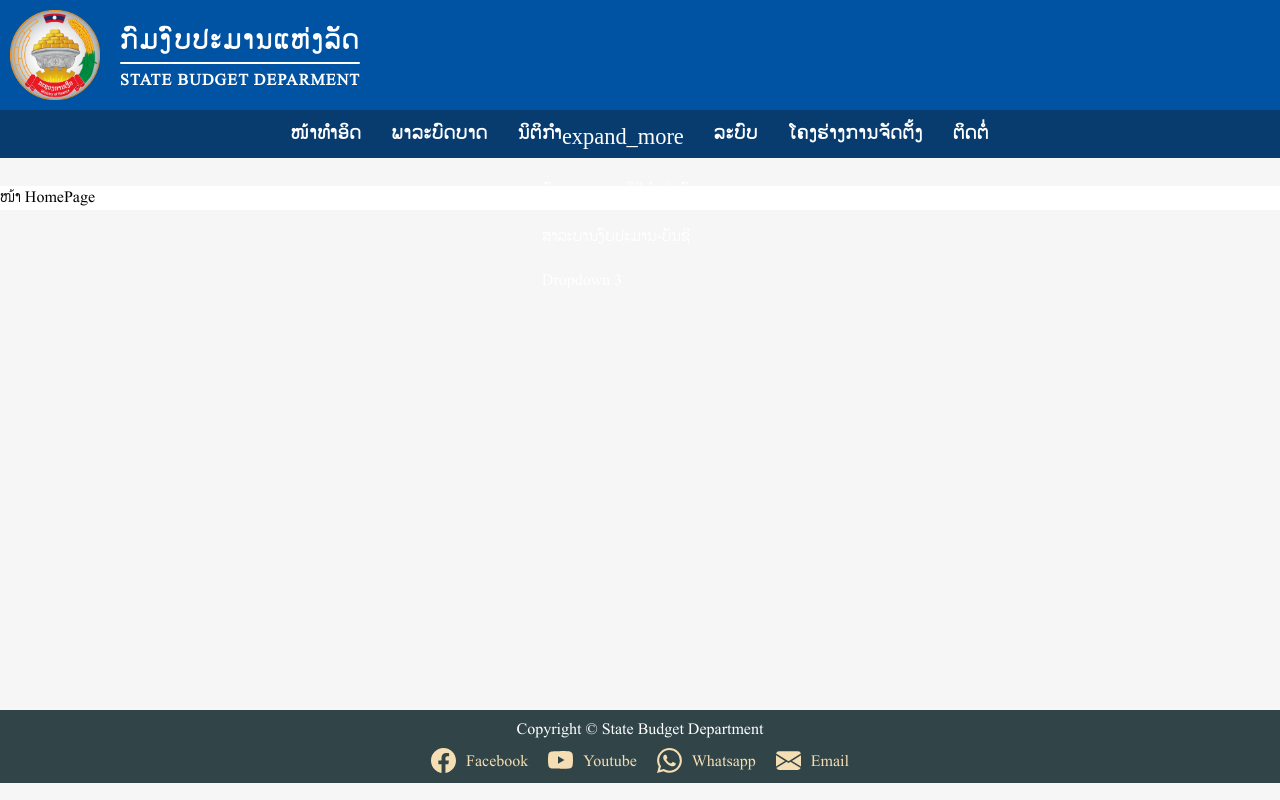
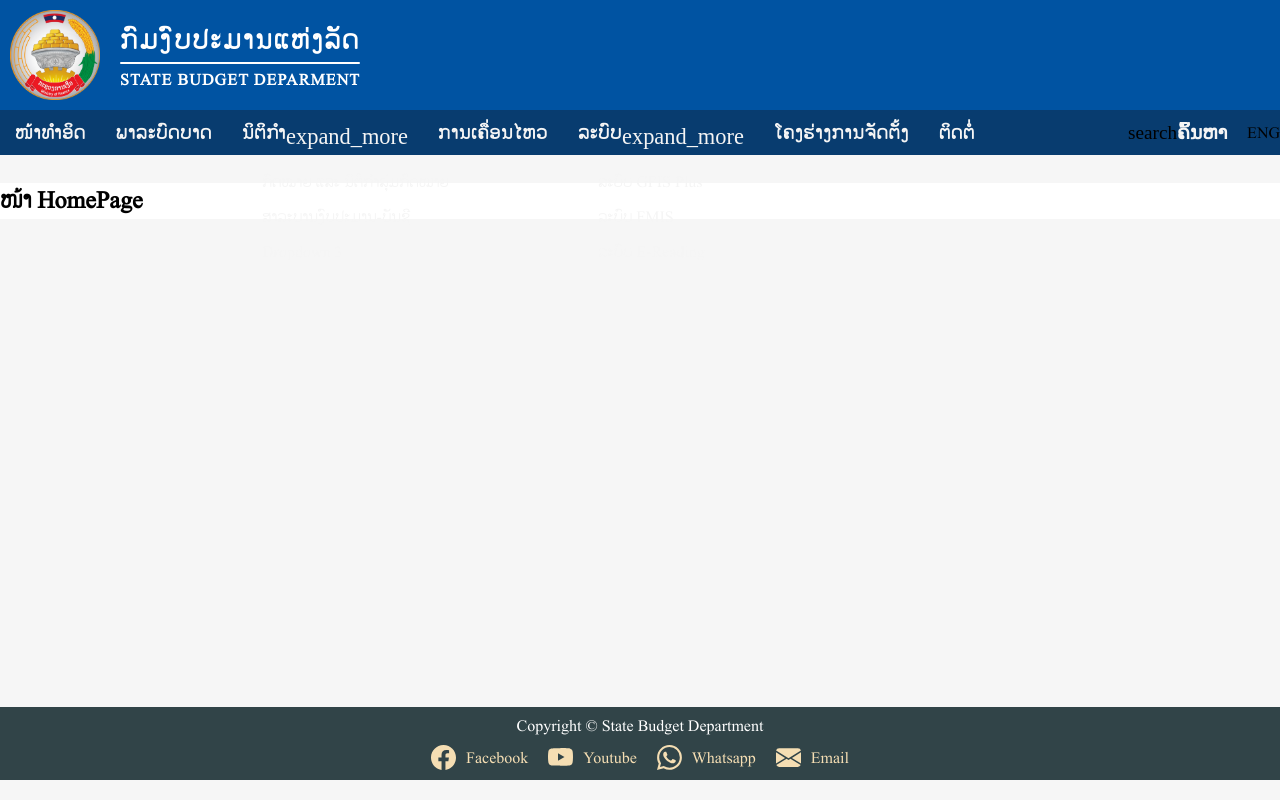
Before and after one commit to LEEVUE/sbd, a Next.js app: page / in a window 1280 px wide. Built offline with nearby package versions, Linux system fonts and the light colour scheme; a web font is replaced by a local one.

Commit message:
Redesign Page Layout and all component

```diff
--- a/app/components/navbar.css
+++ b/app/components/navbar.css
@@ -45,6 +45,14 @@
     nav {
         background-color: #083c6f;
     }
+    menu {
+        display: flex;
+        justify-content: space-between;
+        align-items: center;
+        max-width: 1440px;
+        margin: 0 auto;
+        line-height: 2.2;
+    }
     nav ul {
         display: flex;
         justify-content: center;
@@ -60,67 +68,23 @@
         list-style: none;
     }
     nav li a {
-        padding: 10px 15px;
-        color: white;
+        padding: 2px 15px;
+        color: whitesmoke;
         text-decoration: none;
     }
-    nav a:active {
-        outline: 5px;
-        background-color: brown;
+    .menu > li > a:active, .menu > li > a:focus {
+        outline-width: 2px;
+        outline-offset: -6px;
+        outline-style: outset;
+        outline-color: #38d6fe;
+        min-width: max-content;
     }
-    /* li a i {
-        margin-left: 5px;
-        font-size: 12px;
-        transition: 0.4s;
-    } */
     .menu > li > a:hover {
         background-color: rgba(0, 0, 0, 0.1);
-        color: #fff;
+        color: whitesmoke;
     }
 
-    /* ກຳນົດລູກສອນໝຸນໂອໂຕ້ເວລາ hover */
-    .submenu {
-        position: absolute;
-        display: block;
-        background-color: darkolivegreen;
-        top: 120%;
-        opacity: 0;
-        border-radius: 4px;
-        transition: 0.3s;
-        left: 0;
-        min-width: max-content;
-        visibility: hidden;
-        z-index: 1;
-        box-shadow: 2px 2px 8px 4px rgba(0, 0, 0, 0.1);
-    }
-    .menu li span {
-        margin-left: 5px;
-        transition: 0.3s;
-    }
-    .menu :hover span {
-        transform: rotate(-180deg);
-    }
-    /* ກຳນົດລູກສອນໝຸນໂອໂຕ້ເວລາ hover */
-
-    .submenu li {
-        font-size: 12pt;
-        font-weight: normal;
-        padding: 4px;
-        letter-spacing: 0;
-    }
-    .submenu li a {
-        padding: 7px 10px;
-    }
-    li:hover .submenu {
-        top: 110%;
-        opacity: 1;
-        visibility: visible;
-    }
-    .submenu li a:hover {
-        background-color: rgb(128, 255, 0);
-        border-radius: 4px;
-        width: 100%;
-    }
+    /* ໃສ່ເອັຟເຟັກຂີດເສັ້ນໃຕ້ຕອນເອົາເມົ້າໄປຊີ້ໃສ່ */
     a::after {
         content: "";
         position: absolute;
@@ -140,4 +104,121 @@
         transform: scaleX(1);
         height: 0.2rem;
     }
+
+    /* ກຳນົດເມນູຍ່ອຍ */
+    .submenu {
+        position: absolute;
+        display: block;
+        min-width: max-content;
+        background-color: #004963;
+        top: 120%;
+        opacity: 0;
+        border-radius: 4px;
+        transition: 0.3s;
+        left: 0;
+        visibility: hidden;
+        z-index: 1;
+        box-shadow: 2px 2px 8px 4px rgba(0, 0, 0, 0.1);
+    }
+    .submenu li {
+        font-size: 12pt;
+        font-weight: normal;
+        letter-spacing: 0;
+        width: auto;
+    }
+    .submenu li a {
+        padding: 0px 10px;
+
+    }
+    li:hover .submenu {
+        top: 105%;
+        opacity: 1;
+        visibility: visible;
+    }
+    .submenu li a:hover {
+        background-color: #00344b;
+        color: #F9FBE7;
+        border-radius: 4px;
+        width: 100%;
+    }
+    .submenu li a:active , .submenu li a:focus {
+        outline-width: 2px;
+        outline-offset: -6px;
+        outline-style: outset;
+        outline-color: #38d6fe;
+        width: 100%;
+    }
+
+    /* ກຳນົດລູກສອນໝຸນ rolate ເວລາ hover */
+    .menu li span {
+        margin-left: 5px;
+        transition: all 0.3s ease-in-out;
+    }
+    .menu :hover span {
+        transform: rotate(-180deg);
+    }
+
+    /* ປັບປຸ່ມຄົ້ນຫາເອກະສານ */
+    .search-box {
+        display: flex;
+        justify-content: space-around;
+        border-radius: 0px;
+        align-items: center;
+        color: whitesmoke;
+        transition: background-color 0.2s ease-in-out;
+        padding-left: 10px;
+    }
+    .search-box:hover #search-field {
+        cursor: pointer;
+    }
+    #icon-search {
+        transition-duration: 0.2s;
+        transition-timing-function: ease-in-out;
+    }
+    .search-box span {
+        font-size: 30px;
+    }
+    .search-box #search-field::placeholder {
+        color: whitesmoke;
+    }
+    .search-box:focus-within {
+        background-color: whitesmoke; /* เปลี่ยนสีพื้นหลังเมื่อคลิก */
+        height: 35px;
+        color: #083c6f;
+    }
+    #search-field {
+        background: transparent;
+        border: none;
+        width: 70px;
+        height: 35px;
+        font-family: "Phetsarath OT";
+        font-size: 14pt;
+        font-weight: bold;
+        transition: 0.2s;
+        transition: width 0.2s ease-in-out;
+    }
+    .search-box:focus-within #search-field {
+        outline: none;
+        width: 250px; /* ขยายความกว้างเมื่อคลิก */
+    }
+    .search-box:focus-within #search-field::placeholder  {
+        color: lightgrey;
+        font-size: 12pt;
+    }
+    #icon-search
+    .search-box:focus-within #icon-search {
+        display: none;
+    }
+    #let-search {
+        display: none;
+        opacity: 1;
+        transform: rotate(0deg);
+        transition: all 0.3s ease;
+        transition-behavior:initial;
+    }
+    .search-box:focus-within #let-search {
+        display: block;
+        opacity: 1;
+        transform: rotate(360deg)
+    }
 }
--- a/app/components/navbar.jsx
+++ b/app/components/navbar.jsx
@@ -5,6 +5,7 @@ export default function Navbar() {
     return(
     <>
         <nav>
+            <menu>
                 <ul className="menu">
                     <li><Link href="/">ໜ້າທຳອິດ</Link></li>
                     <li><Link href="/legal">ພາລະບົດບາດ</Link></li>
@@ -15,10 +16,26 @@ export default function Navbar() {
                             <li><Link href="#">Dropdown 3</Link></li>
                         </ul>
                     </li>
-                <li id="platform"><Link href="">ລະບົບ</Link></li>
+                    <li><Link href="/organization">ການເຄື່ອນໄຫວ</Link></li>
+                    <li id="platform"><Link href="">ລະບົບ<span class="material-symbols-outlined">expand_more</span></Link>
+                        <ul className="submenu">
+                            <li><Link href="https://rtis.gov.la/gfisplus" target="_blank">ລະບົບ GFIS Plus</Link></li>
+                            <li><Link href="#">ລະບົບ FMIS</Link></li>
+                            <li><Link href="#">ລະບົບ E-Reading</Link></li>
+                        </ul>
+                    </li>
                     <li><Link href="/organization">ໂຄງຮ່າງການຈັດຕັ້ງ</Link></li>
                     <li><Link href="">ຕິດຕໍ່</Link></li>
                 </ul>
+                <ul>
+                    <li className="search-box">
+                        <span id="icon-search" class="material-symbols-outlined">search</span>
+                        <input type="search" name="search" id="search-field" placeholder="ຄົ້ນຫາ" />
+                        <span id="let-search" class="material-symbols-outlined">east</span>
+                    </li>
+                    <div>ENG</div>
+                </ul>
+            </menu>
         </nav>
     </>
     )
--- a/app/globals.css
+++ b/app/globals.css
@@ -103,6 +103,12 @@ body {
   margin: 0 auto;
   min-height: calc(100vh - var(--header-height) - var(--footer-height) - 48px);
 }
+@media screen and (max-width: 1440px) {
+  .body-container{
+    max-width: 1296px; /* 90% of 1440px */
+    margin: 0 auto;
+  }
+}
 #children{
   background: #ffff;
   /* box-shadow: 2px 2px 8px 4px rgba(0, 0, 0, 0.1); */
--- a/app/page.jsx
+++ b/app/page.jsx
@@ -4,8 +4,7 @@ import styles from "./page.module.css";
 export default function Home() {
   return (
     <main>
-      <p>ໜ້າ HomePage</p>
-
+      <h1>ໜ້າ HomePage</h1>
     </main>
   );
 }
```
Lines whose indentation alone changed are shown as unchanged.
